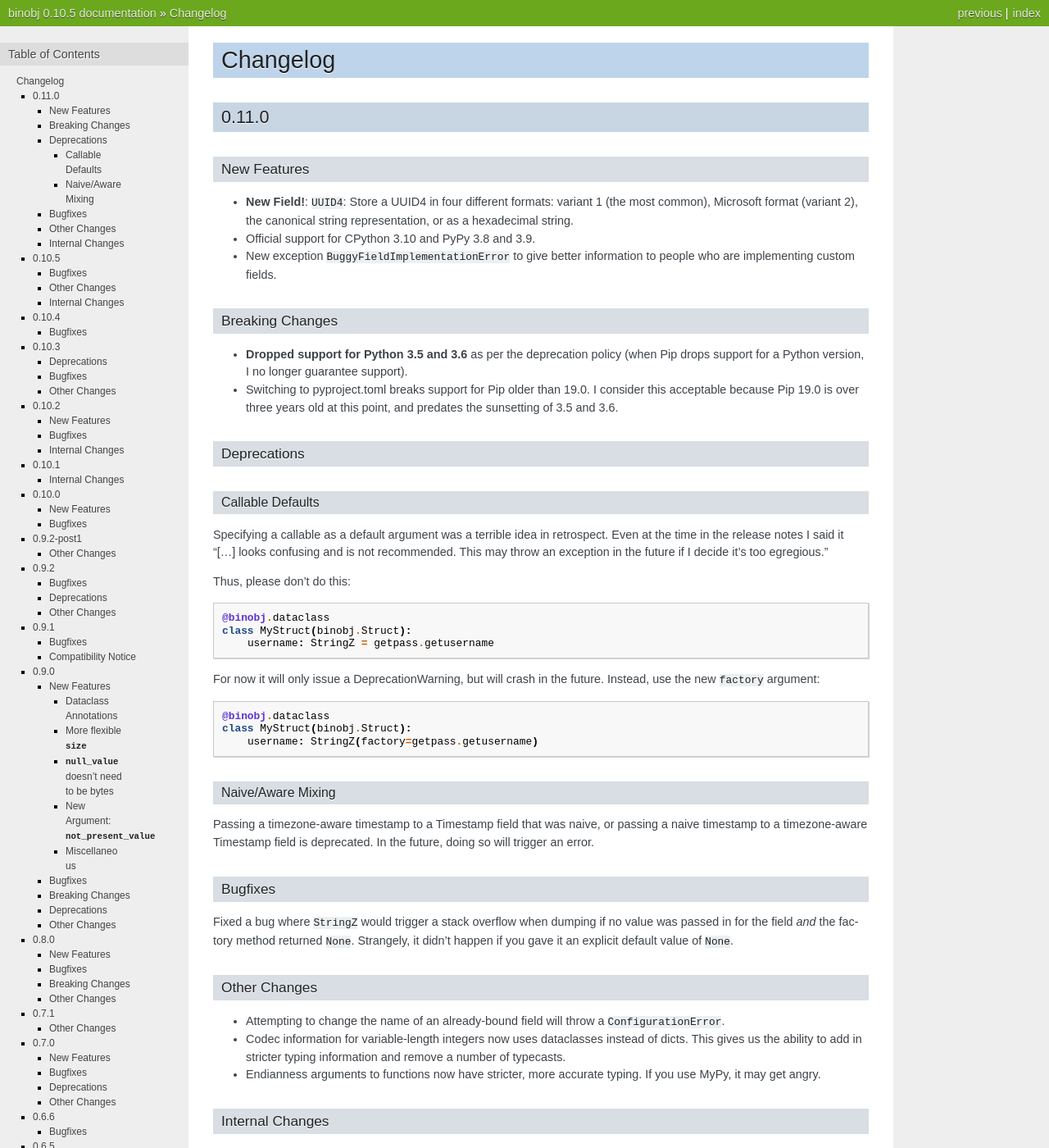
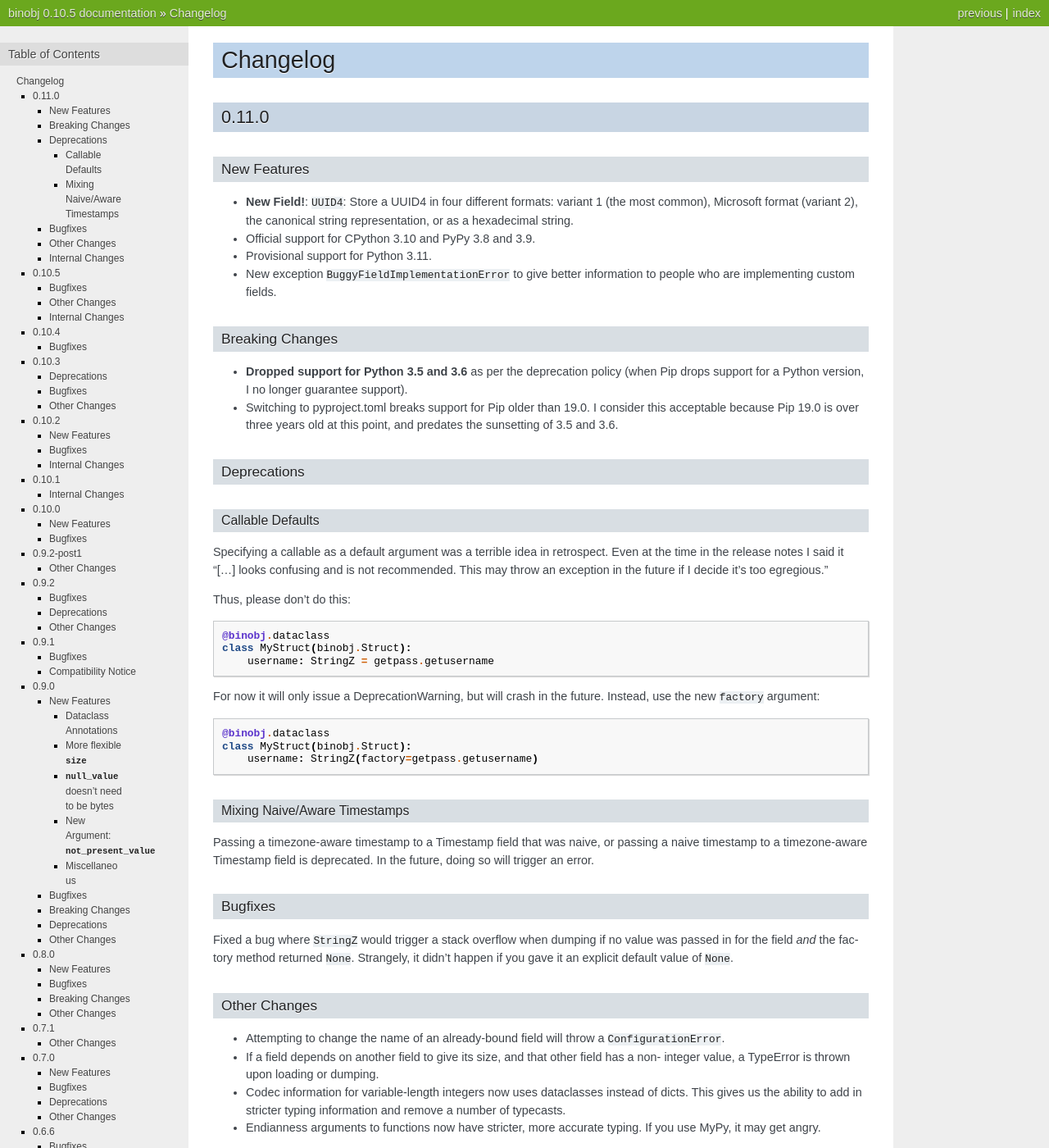
Before and after one commit to dargueta/binobj, a Sphinx documentation site: the page built from docs/source/CHANGELOG.rst, in a window 1280 px wide and 1400 px high. Shown: the whole window at 82% size. Built offline with Sphinx 7.4.7, drawn with Linux system fonts in a browser that asks for light colours.

Commit message:
Upgrade test dependencies, add 3.11 support

```diff
--- a/README.rst
+++ b/README.rst
@@ -6,7 +6,7 @@
 .. |build-status| image:: https://github.com/dargueta/binobj/actions/workflows/ci.yml/badge.svg
    :alt: Build status
 
-.. |python-versions| image:: https://img.shields.io/badge/python-3.7,%203.8,%203.9,%203.10-blue.svg
+.. |python-versions| image:: https://img.shields.io/badge/python-3.7,%203.8,%203.9,%203.10,%203.11-blue.svg
    :alt: Python versions
 
 .. |installs-month| image:: https://pepy.tech/badge/binobj/month
--- a/docs/source/CHANGELOG.rst
+++ b/docs/source/CHANGELOG.rst
@@ -11,6 +11,7 @@
   most common), Microsoft format (variant 2), the canonical string representation, or as
   a hexadecimal string.
 * Official support for CPython 3.10 and PyPy 3.8 and 3.9.
+* Provisional support for Python 3.11.
 * New exception ``BuggyFieldImplementationError`` to give better information to people
   who are implementing custom fields.
 
@@ -50,8 +51,8 @@
     class MyStruct(binobj.Struct):
         username: StringZ(factory=getpass.getusername)
 
-Naive/Aware Mixing
-^^^^^^^^^^^^^^^^^^
+Mixing Naive/Aware Timestamps
+^^^^^^^^^^^^^^^^^^^^^^^^^^^^^
 
 Passing a timezone-aware timestamp to a Timestamp field that was naive, or
 passing a naive timestamp to a timezone-aware Timestamp field is deprecated.
@@ -69,6 +70,8 @@
 
 * Attempting to change the name of an already-bound field will throw a
   ``ConfigurationError``.
+* If a field depends on another field to give its size, and that other field has a non-
+  integer value, a TypeError is thrown upon loading or dumping.
 * Codec information for variable-length integers now uses dataclasses instead of dicts.
   This gives us the ability to add in stricter typing information and remove a number of
   typecasts.
```
Also changed, not shown: pyproject.toml (+4 -3 lines), 3 other files.
